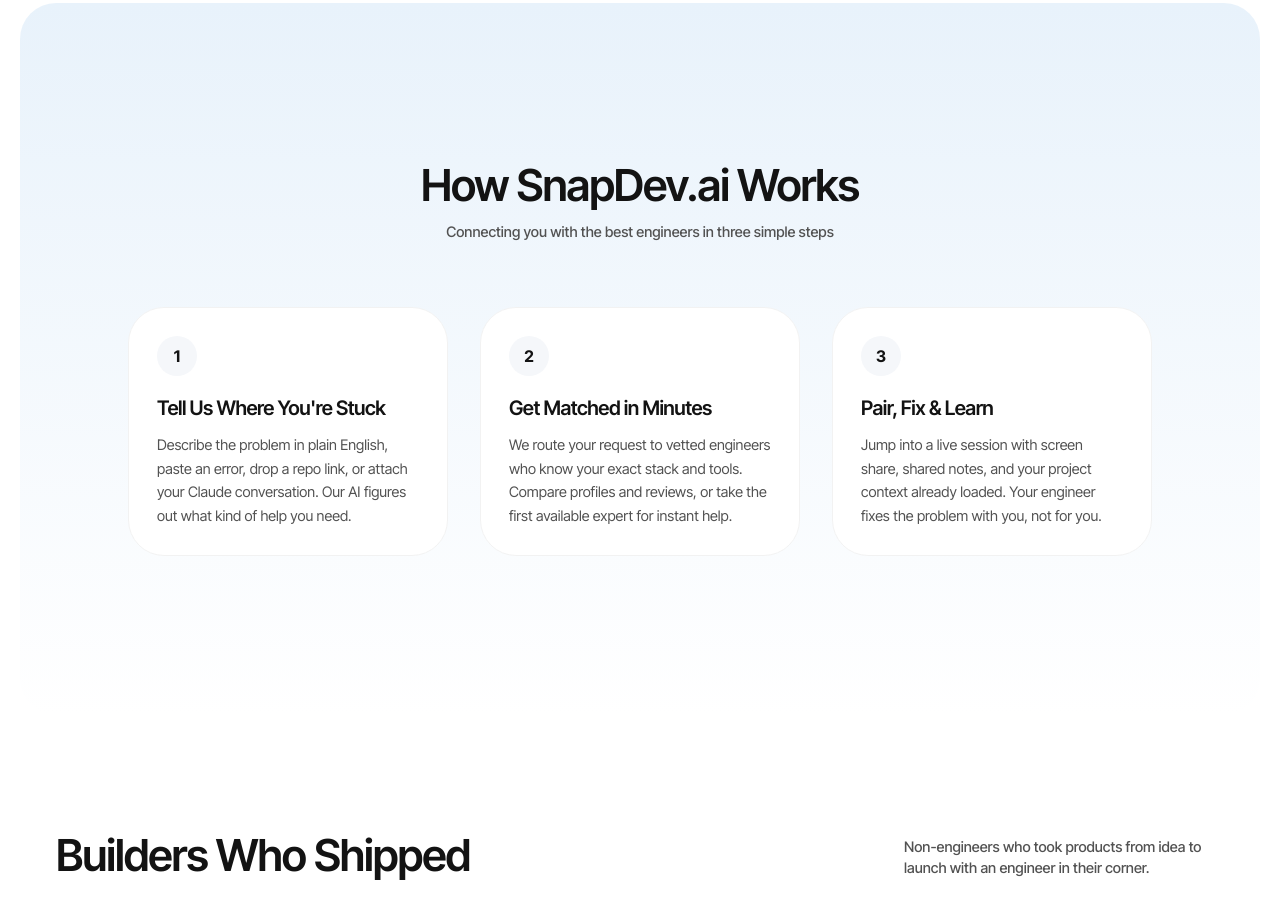
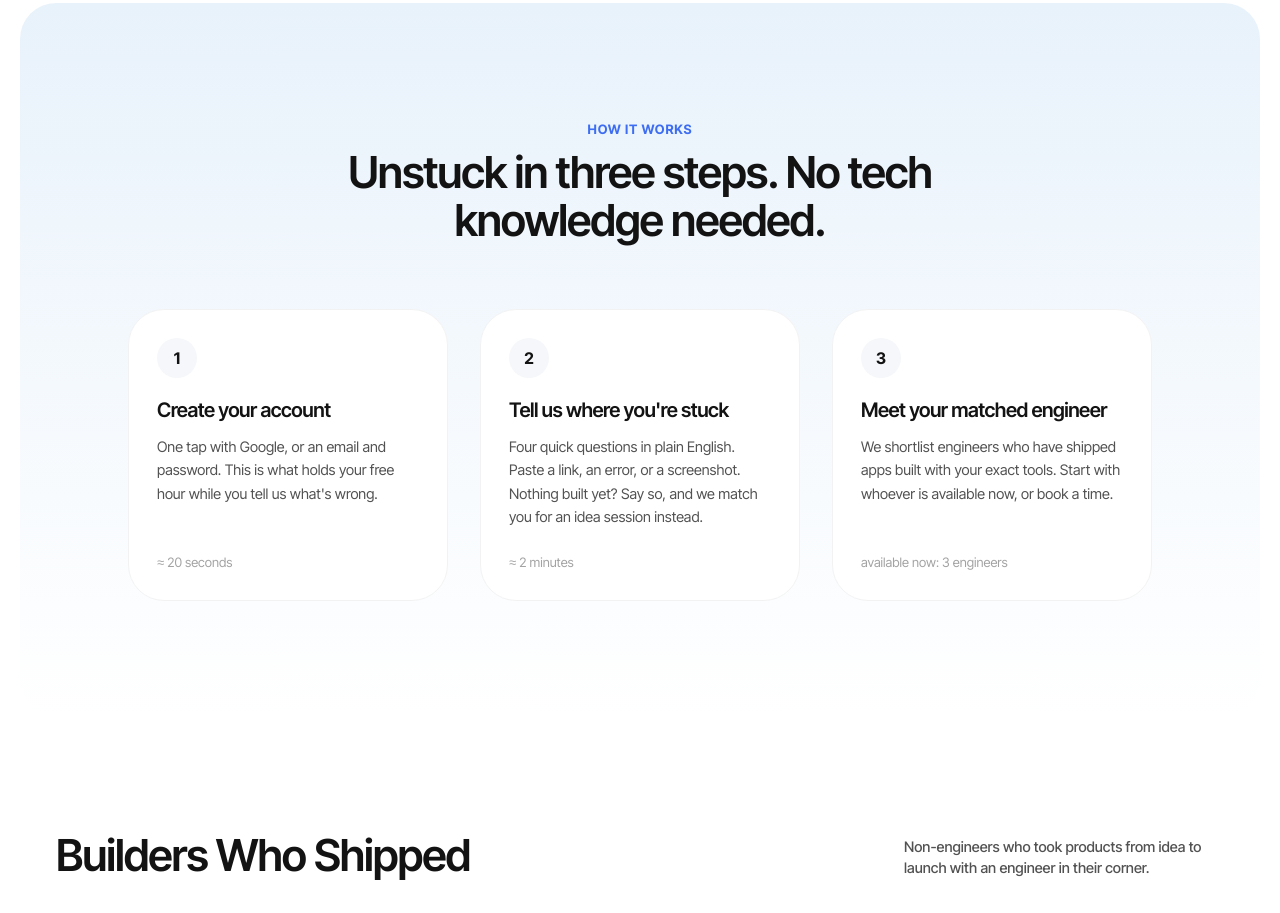
Before and after one commit to arbazghani-emberai/snapdev-site, a Next.js app: page / in a window 1280 px wide. Shown: the part 3920-4833 px from the top of the page. Built offline with nearby package versions, Linux system fonts and the light colour scheme.

Commit message:
Update How It Works copy and add per-step meta line
New kicker, heading, and step content ("Create your account" / "Tell
us where you're stuck" / "Meet your matched engineer"), each with a
bottom-aligned meta line (time estimate or live availability).

```diff
--- a/src/components/HowItWorks.tsx
+++ b/src/components/HowItWorks.tsx
@@ -2,16 +2,19 @@ import Reveal from "./Reveal";
 
 const STEPS = [
   {
-    title: "Tell Us Where You're Stuck",
-    body: "Describe the problem in plain English, paste an error, drop a repo link, or attach your Claude conversation. Our AI figures out what kind of help you need.",
+    title: "Create your account",
+    body: "One tap with Google, or an email and password. This is what holds your free hour while you tell us what's wrong.",
+    meta: "≈ 20 seconds",
   },
   {
-    title: "Get Matched in Minutes",
-    body: "We route your request to vetted engineers who know your exact stack and tools. Compare profiles and reviews, or take the first available expert for instant help.",
+    title: "Tell us where you're stuck",
+    body: "Four quick questions in plain English. Paste a link, an error, or a screenshot. Nothing built yet? Say so, and we match you for an idea session instead.",
+    meta: "≈ 2 minutes",
   },
   {
-    title: "Pair, Fix & Learn",
-    body: "Jump into a live session with screen share, shared notes, and your project context already loaded. Your engineer fixes the problem with you, not for you.",
+    title: "Meet your matched engineer",
+    body: "We shortlist engineers who have shipped apps built with your exact tools. Start with whoever is available now, or book a time.",
+    meta: "available now: 3 engineers",
   },
 ];
 
@@ -24,15 +27,13 @@ export default function HowItWorks() {
     >
       <div className="mx-auto flex min-h-[520px] max-w-[1500px] flex-col justify-center px-6 sm:px-10 md:px-14">
         <Reveal className="mx-auto max-w-2xl text-center">
+          <span className="text-brand text-[13px] font-bold tracking-[0.06em] uppercase">How it works</span>
           <h2
             id="how-heading"
-            className="font-heading text-[34px] leading-[1.1] font-semibold tracking-tight md:text-[44px]"
+            className="font-heading mt-2 text-[34px] leading-[1.1] font-semibold tracking-tight md:text-[44px]"
           >
-            How SnapDev.ai Works
+            Unstuck in three steps. No tech knowledge needed.
           </h2>
-          <p className="text-ink-2 mt-3 text-[14.5px] font-medium">
-            Connecting you with the best engineers in three simple steps
-          </p>
         </Reveal>
 
         <div className="mx-auto mt-16 flex max-w-xl flex-col items-stretch gap-5 lg:max-w-5xl lg:flex-row lg:gap-8">
@@ -40,7 +41,7 @@ export default function HowItWorks() {
             <Reveal
               key={step.title}
               delay={i * 0.12}
-              className="border-line-2 hover:border-ink-3 bg-surface min-w-0 flex-1 rounded-xl border p-7 transition-colors duration-300"
+              className="border-line-2 hover:border-ink-3 bg-surface flex min-w-0 flex-1 flex-col rounded-xl border p-7 transition-colors duration-300"
             >
               <span className="bg-surface-2 text-ink grid size-10 place-items-center rounded-full text-[16px] font-bold">
                 {i + 1}
@@ -51,6 +52,7 @@ export default function HowItWorks() {
               <p className="text-ink-2 mt-3 text-[14.5px] leading-relaxed">
                 {step.body}
               </p>
+              <p className="text-ink-3 mt-auto pt-6 text-[13px]">{step.meta}</p>
             </Reveal>
           ))}
         </div>
```
